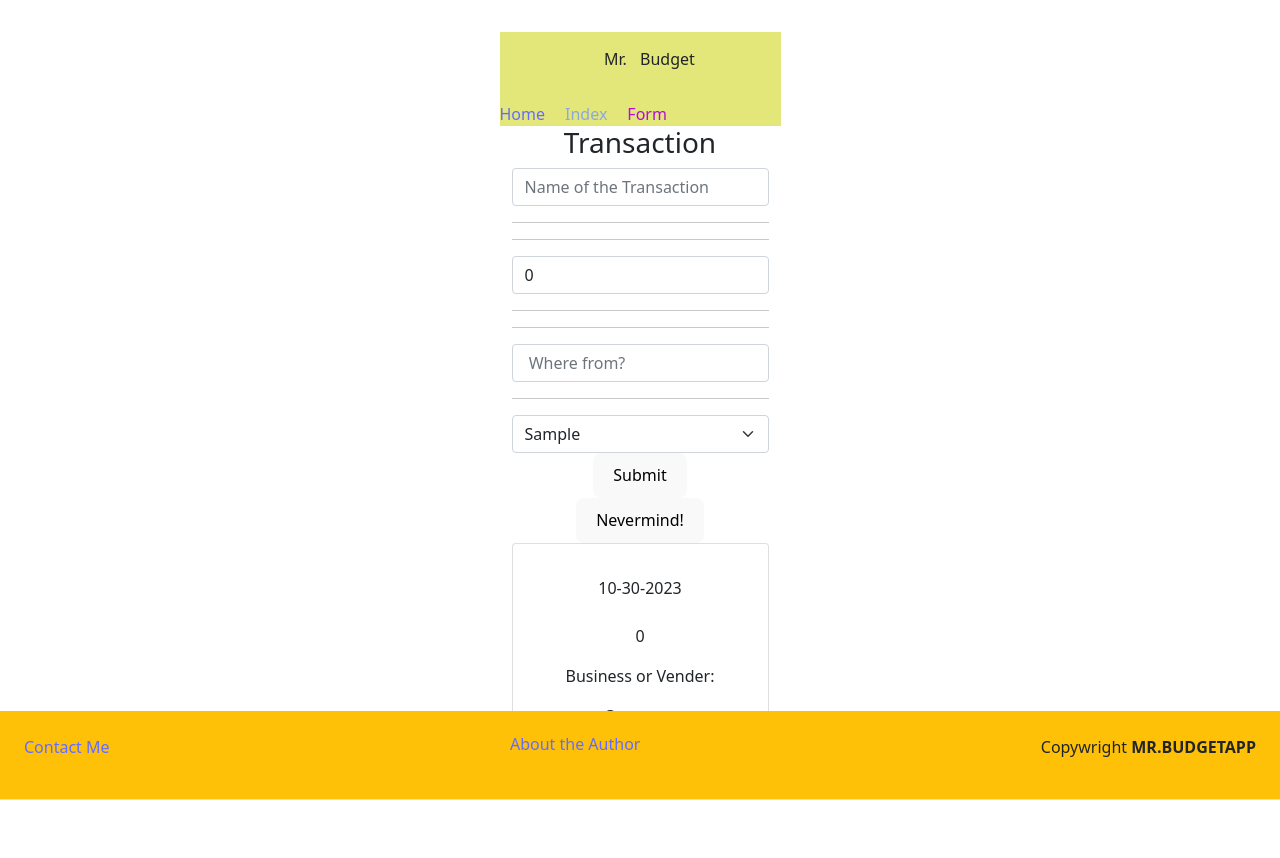
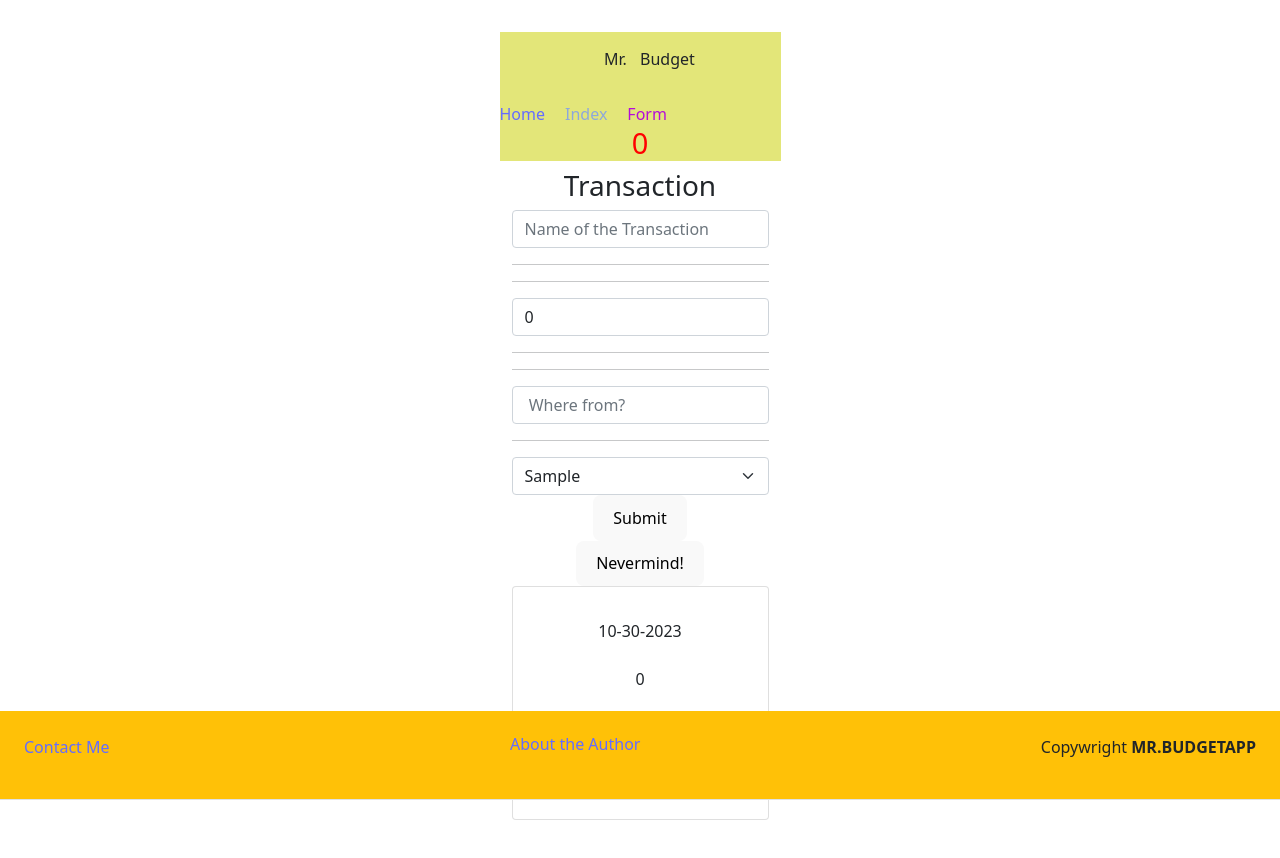
Before and after one commit to XavierRice/MrBudgetAppFE, a React (Vite) app: page /transactions/new in a window 1280 px wide. Shown: the top 858 px of the page. Built offline with nearby package versions, Linux system fonts and the light colour scheme.

Commit message:
adding styled components

```diff
--- a/src/components/NavBar.jsx
+++ b/src/components/NavBar.jsx
@@ -35,7 +35,7 @@ const NavBar = (props) => {
               <div className="about1">Form</div>
               </Link>
             </div>
-            {/* <StyledH4 totalAmount={totalAmount}>{totalAmount}</StyledH4> */}
+            <StyledH4 totalAmount={totalAmount}>{totalAmount}</StyledH4>
           </div>
   );
 };
```
